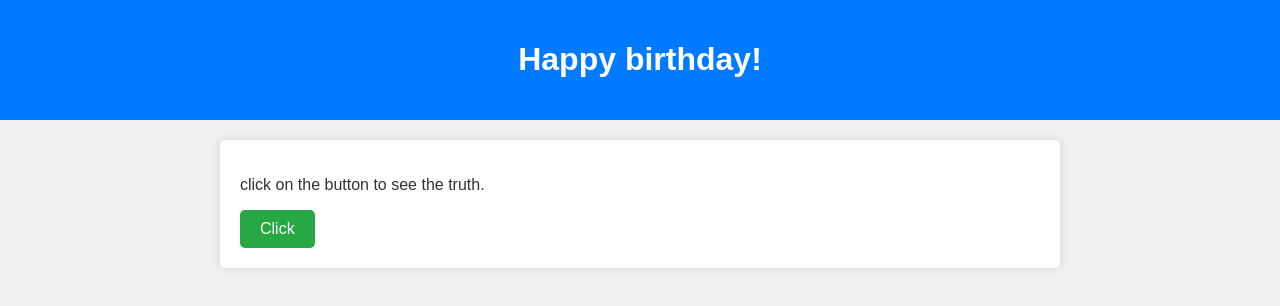
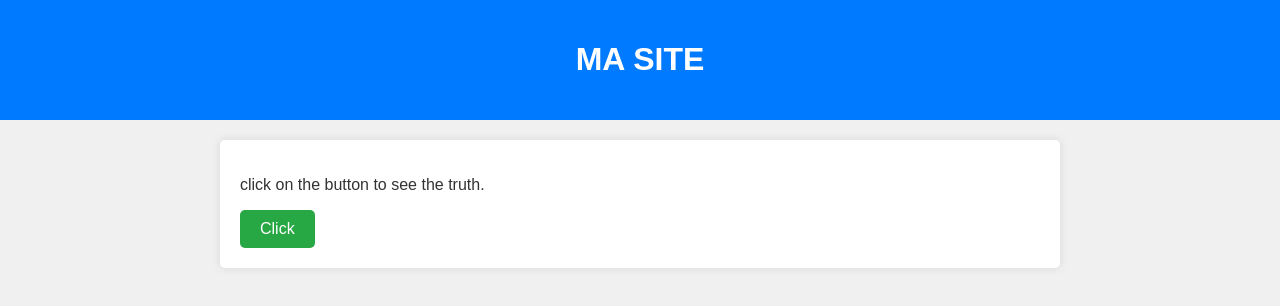
Before and after one commit to mstankev/website, a plain HTML site: page index.html in a window 1280 px wide. Drawn offline with Linux system fonts and the light colour scheme.

Commit message:
Update index.html

```diff
--- a/index.html
+++ b/index.html
@@ -8,7 +8,7 @@
 </head>
 <body>
     <header>
-        <h1>Happy birthday!</h1>
+        <h1>MA SITE</h1>
     </header>
     <main>
         <p>click on the button to see the truth.</p>
```
